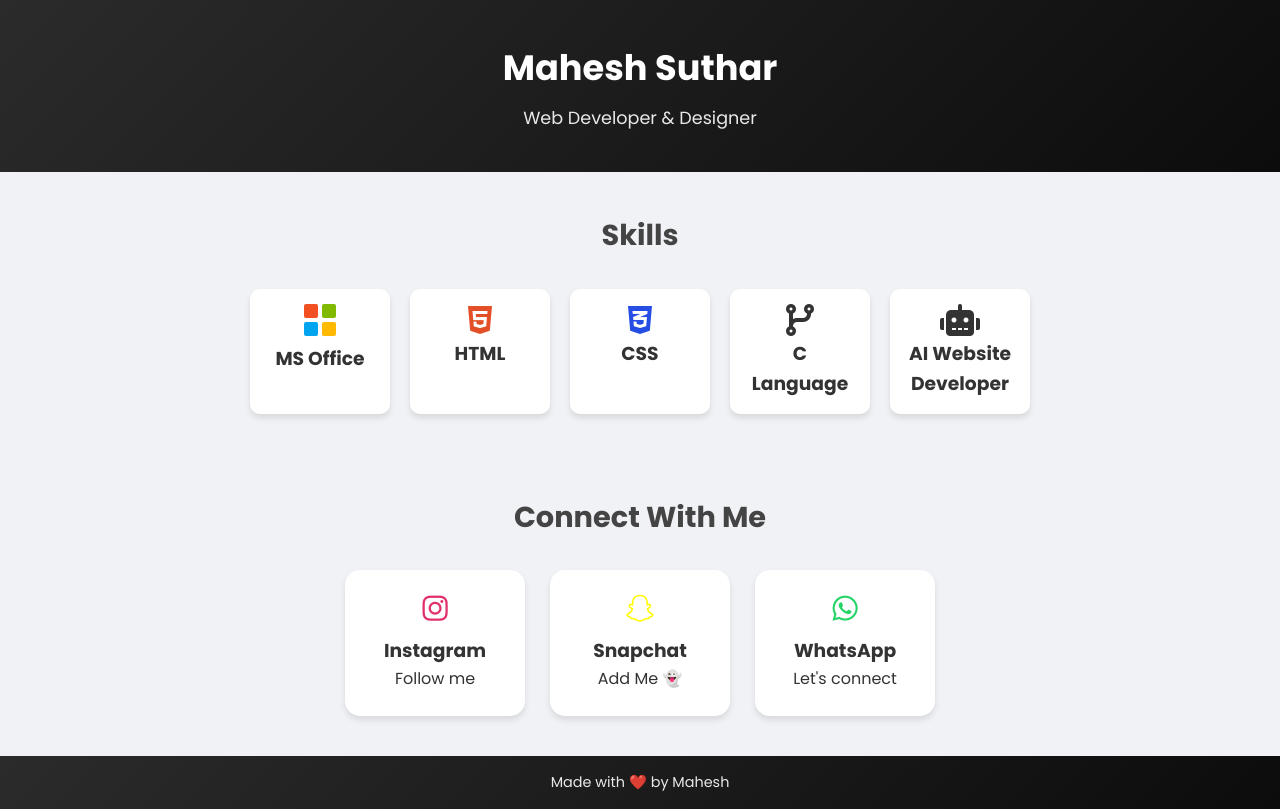
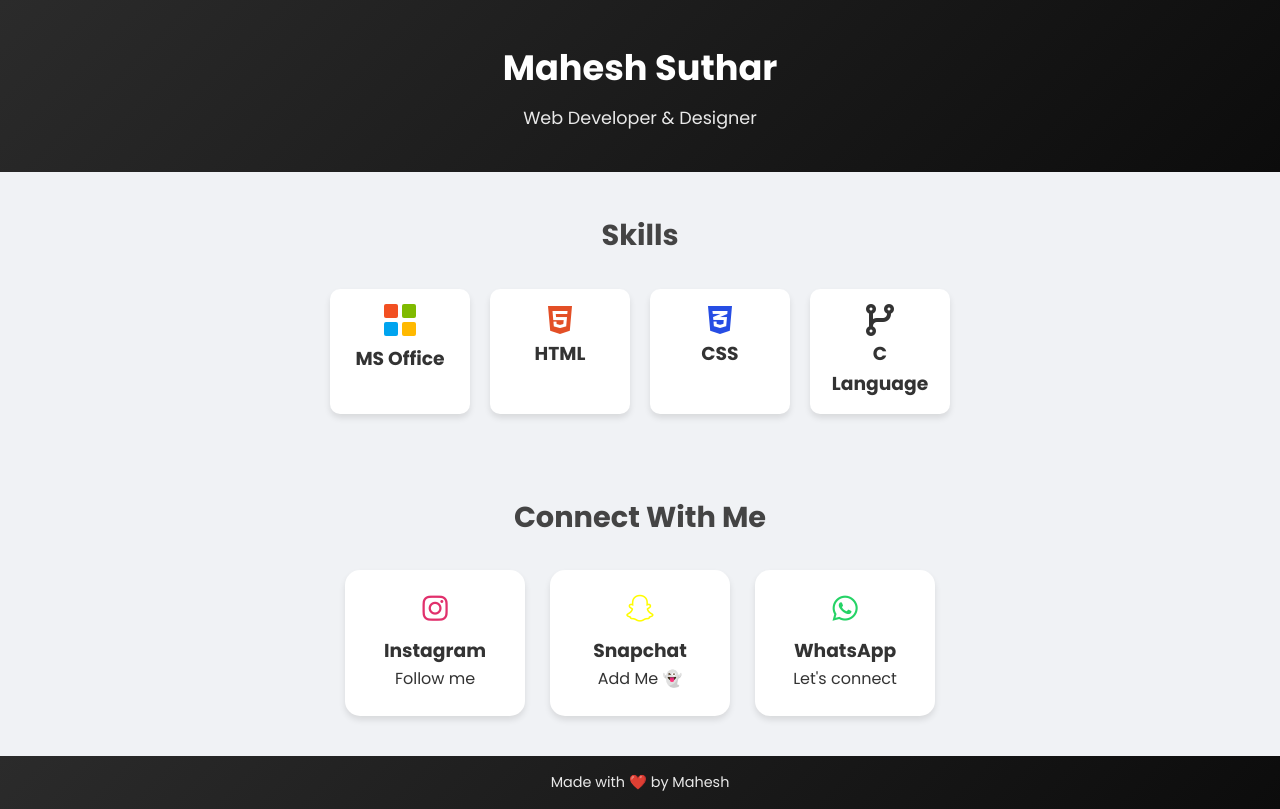
Before and after one commit to maheshsthr/portfolio, a plain HTML site: page index.html in a window 1280 px wide. Drawn offline with Linux system fonts and the light colour scheme.

Commit message:
Update index.html

```diff
--- a/index.html
+++ b/index.html
@@ -214,10 +214,6 @@
                     <i class="fas fa-code-branch fa-2x"></i>
                     <h3>C Language</h3>
                 </div>
-                <div class="skill-card">
-                    <i class="fas fa-robot fa-2x"></i>
-                    <h3>AI Website Developer</h3>
-                </div>
             </div>
         </div>
     </section>
```
